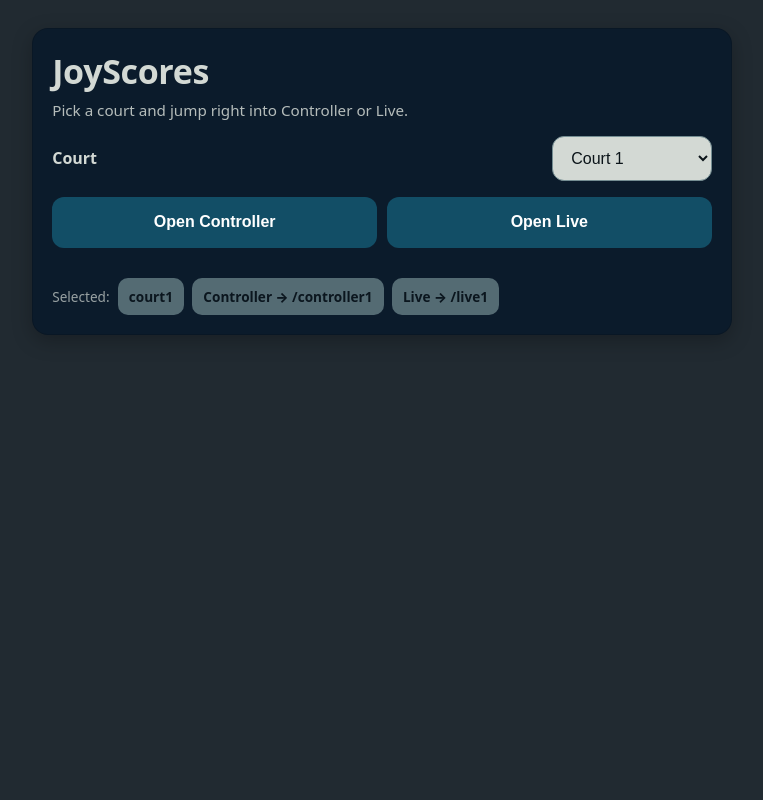
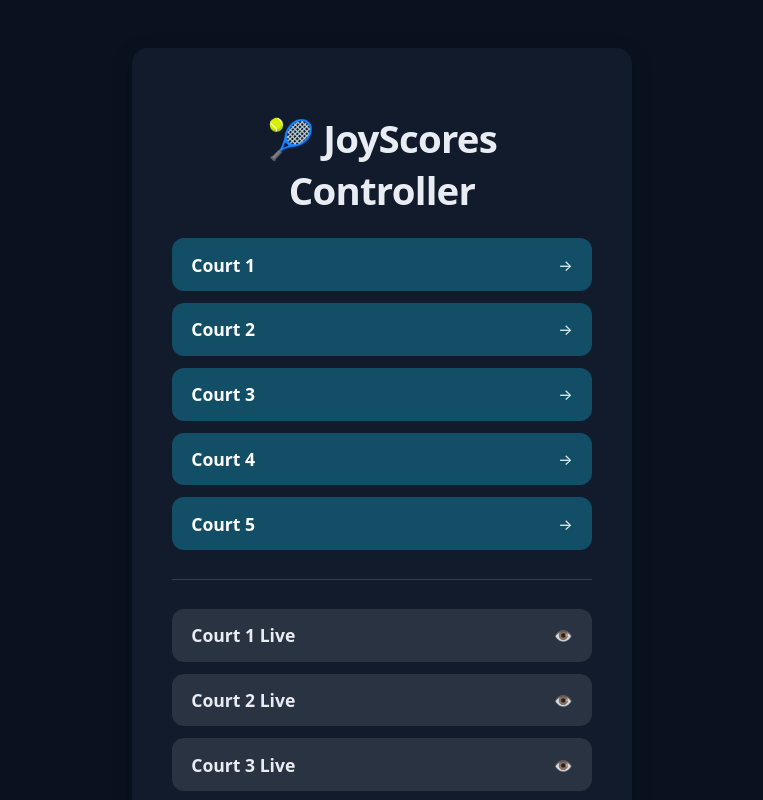
Before and after one commit to scrumpybeetlewink-arch/joyscores-jdp, a Next.js app: page / in a window 1280 px wide. Shown: the top 800 px of the page, without its empty margins (258-1021 px from the left). Built offline with nearby package versions, Linux system fonts and the light colour scheme.

Commit message:
Update page.tsx

```diff
--- a/app/page.tsx
+++ b/app/page.tsx
@@ -1,140 +1,110 @@
 "use client";
-export const dynamic = "force-static";
 
-import { useState, useMemo } from "react";
-import { useRouter } from "next/navigation";
+import Link from "next/link";
 
-export default function Home() {
-  const router = useRouter();
-  const [court, setCourt] = useState<number>(1);
-
-  const courtId = useMemo(() => `court${court}`, [court]);
-
-  function go(where: "controller" | "live") {
-    const path = where === "controller" ? `/controller${court}` : `/live${court}`;
-    router.push(path);
-  }
+export default function IndexPage() {
+  const courts = [
+    { id: "court1", label: "Court 1" },
+    { id: "court2", label: "Court 2" },
+    { id: "court3", label: "Court 3" },
+    { id: "court4", label: "Court 4" },
+    { id: "court5", label: "Court 5" },
+  ];
 
   return (
-    <main className="pageWrap" style={{ background: "var(--c-ink)", minHeight: "100vh" }}>
+    <main
+      style={{
+        minHeight: "100vh",
+        background: "var(--c-ink, #0A1220)",
+        color: "var(--c-cloud, #E9EDF3)",
+        display: "flex",
+        alignItems: "center",
+        justifyContent: "center",
+        padding: "3rem 1rem",
+      }}
+    >
       <style>{`
-        :root{
-          --c-ink:#212A31;
-          --c-ink-2:#0B1B2B;   /* dark navy card */
-          --c-primary:#124E66; /* buttons/select bg */
-          --c-muted:#748D92;   /* neutral chips/boxes */
-          --c-cloud:#D3D9D4;   /* light text */
+        .card {
+          background: var(--c-ink-2, #121B2B);
+          border-radius: 16px;
+          padding: 2rem 2.5rem;
+          box-shadow: 0 6px 20px rgba(0,0,0,0.25);
+          width: min(420px, 90vw);
+          text-align: center;
         }
-        .container { margin: 0 auto; width: min(700px, 94vw); padding: 28px 0 36px; }
-        .card{
-          background: var(--c-ink-2);
-          color: #fff;
-          border: 1px solid rgba(0,0,0,0.15);
-          border-radius: 16px;
-          padding: 1.2rem;
-          box-shadow: 0 6px 20px rgba(0,0,0,0.25);
-        }
-        .title{
-          font-size: clamp(22px, 1.4vw + 18px, 34px);
+        .title {
+          font-size: clamp(1.6rem, 2vw + 1rem, 2.4rem);
           font-weight: 800;
-          color: var(--c-cloud);
-          letter-spacing: -0.01em;
-          margin: 0;
-        }
-        .subtitle{
-          margin-top: .35rem;
-          opacity: .85;
-          font-size: .95rem;
+          margin-bottom: 1.4rem;
+          letter-spacing: -0.02em;
           color: var(--c-cloud);
         }
-        .row{ display:flex; flex-wrap:wrap; gap:.75rem; align-items:center; }
-
-        .label{ color: var(--c-cloud); font-weight: 700; }
-        .select{
-          background: var(--c-cloud);
-          color: #0b1419;
-          border: 1px solid var(--c-muted);
+        .courtList {
+          display: flex;
+          flex-direction: column;
+          gap: 0.75rem;
+          margin-top: 0.75rem;
+        }
+        .courtItem {
+          display: flex;
+          justify-content: space-between;
+          align-items: center;
+          background: var(--c-primary, #124E66);
+          color: #fff;
+          font-weight: 700;
+          font-size: 1.1rem;
           border-radius: 12px;
-          height: 2.8em;
-          padding: 0 .9em;
-          font-size: 1rem;
-          min-width: 10rem;
+          padding: 0.9rem 1.2rem;
+          transition: background 0.15s ease, transform 0.12s ease;
+          text-decoration: none;
         }
-        .btn{
-          border: 1px solid transparent;
-          background: var(--c-primary);
-          color: #fff;
-          border-radius: 12px;
-          height: 3.2em;
-          padding: 0 1.2em;
-          font-weight: 800;
-          font-size: 1rem;
-          transition: transform .06s ease, filter .12s ease;
+        .courtItem:hover {
+          background: #186684;
+          transform: translateY(-2px);
         }
-        .btn:hover{ filter: brightness(1.05); transform: translateY(-1px); }
-        .btn:active{ transform: translateY(0); }
-        .muted{
-          margin-top: .9rem;
-          color: var(--c-cloud);
-          opacity: .7;
-          font-size: .85rem;
-        }
-        .grid{
-          display:grid;
-          grid-template-columns: repeat(2, minmax(0,1fr));
-          gap: .6rem;
-        }
-        @media (max-width: 560px){
-          .grid{ grid-template-columns: 1fr; }
-        }
-        .chip{
-          background: var(--c-muted);
-          color: #0b1419;
-          border-radius: 10px;
-          padding: .55rem .7rem;
-          font-weight: 800;
-          text-align: center;
+        .courtItem span {
+          font-weight: 500;
+          opacity: 0.85;
+          font-size: 0.95rem;
         }
       `}</style>
 
-      <div className="container">
-        <div className="card" style={{ display: "grid", gap: "1rem" }}>
-          <div>
-            <h1 className="title">JoyScores</h1>
-            <div className="subtitle">Pick a court and jump right into Controller or Live.</div>
-          </div>
-
-          <div className="row" style={{ justifyContent: "space-between" }}>
-            <label className="label" htmlFor="court-select">Court</label>
-            <select
-              id="court-select"
-              className="select"
-              value={court}
-              onChange={(e) => setCourt(Number(e.target.value))}
+      <section className="card">
+        <h1 className="title">🎾 JoyScores Controller</h1>
+        <div className="courtList">
+          {courts.map((c) => (
+            <Link
+              key={c.id}
+              href={`/controller${c.id.replace("court", "")}`}
+              className="courtItem"
             >
-              <option value={1}>Court 1</option>
-              <option value={2}>Court 2</option>
-              <option value={3}>Court 3</option>
-              <option value={4}>Court 4</option>
-              <option value={5}>Court 5</option>
-            </select>
-          </div>
-
-          <div className="grid">
-            <button className="btn" onClick={() => go("controller")}>Open Controller</button>
-            <button className="btn" onClick={() => go("live")}>Open Live</button>
-          </div>
-
-          <div className="muted">
-            <div style={{ display: "flex", gap: ".5rem", alignItems: "center", flexWrap: "wrap" }}>
-              <span>Selected:</span>
-              <span className="chip">{courtId}</span>
-              <span className="chip">Controller → /controller{court}</span>
-              <span className="chip">Live → /live{court}</span>
-            </div>
-          </div>
+              {c.label} <span>→</span>
+            </Link>
+          ))}
         </div>
-      </div>
+        <hr
+          style={{
+            margin: "1.8rem 0",
+            border: "none",
+            borderTop: "1px solid rgba(255,255,255,0.15)",
+          }}
+        />
+        <div className="courtList">
+          {courts.map((c) => (
+            <Link
+              key={c.id + "-live"}
+              href={`/live${c.id.replace("court", "")}`}
+              className="courtItem"
+              style={{
+                background: "#2A3342",
+                color: "#E9EDF3",
+              }}
+            >
+              {c.label} Live <span>👁️</span>
+            </Link>
+          ))}
+        </div>
+      </section>
     </main>
   );
 }
```
